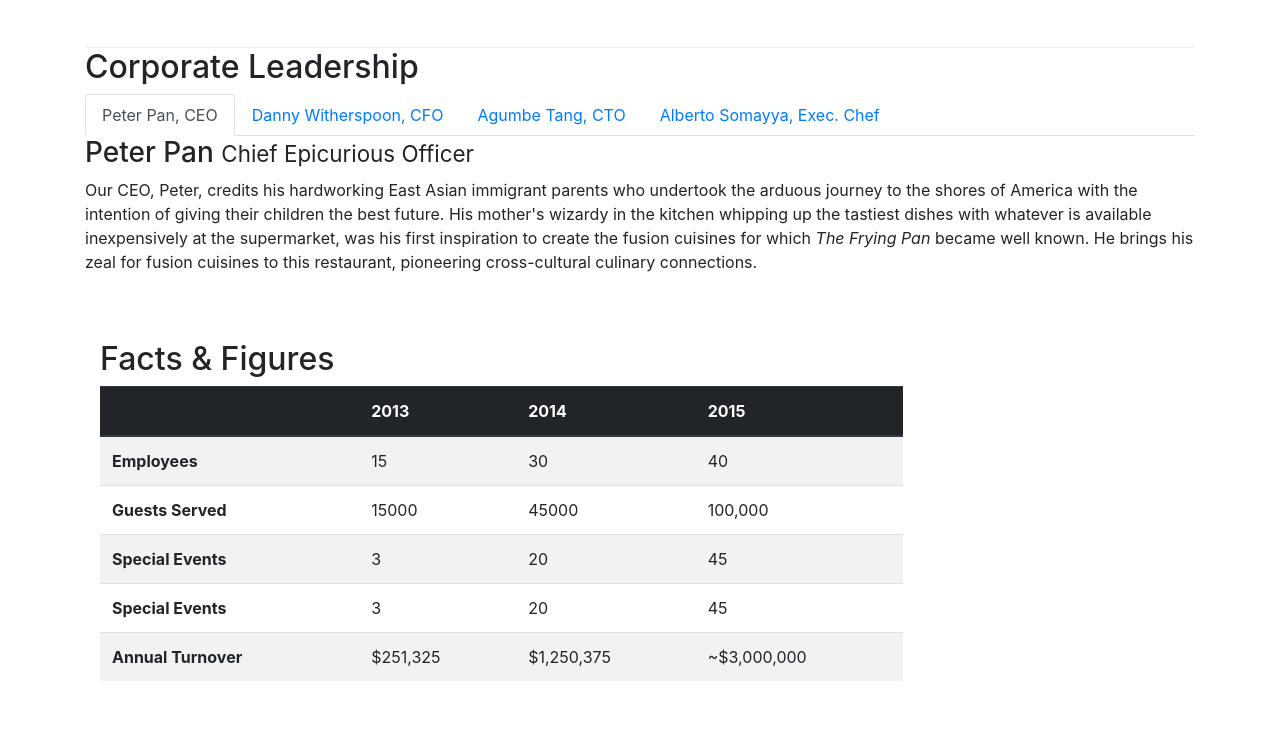
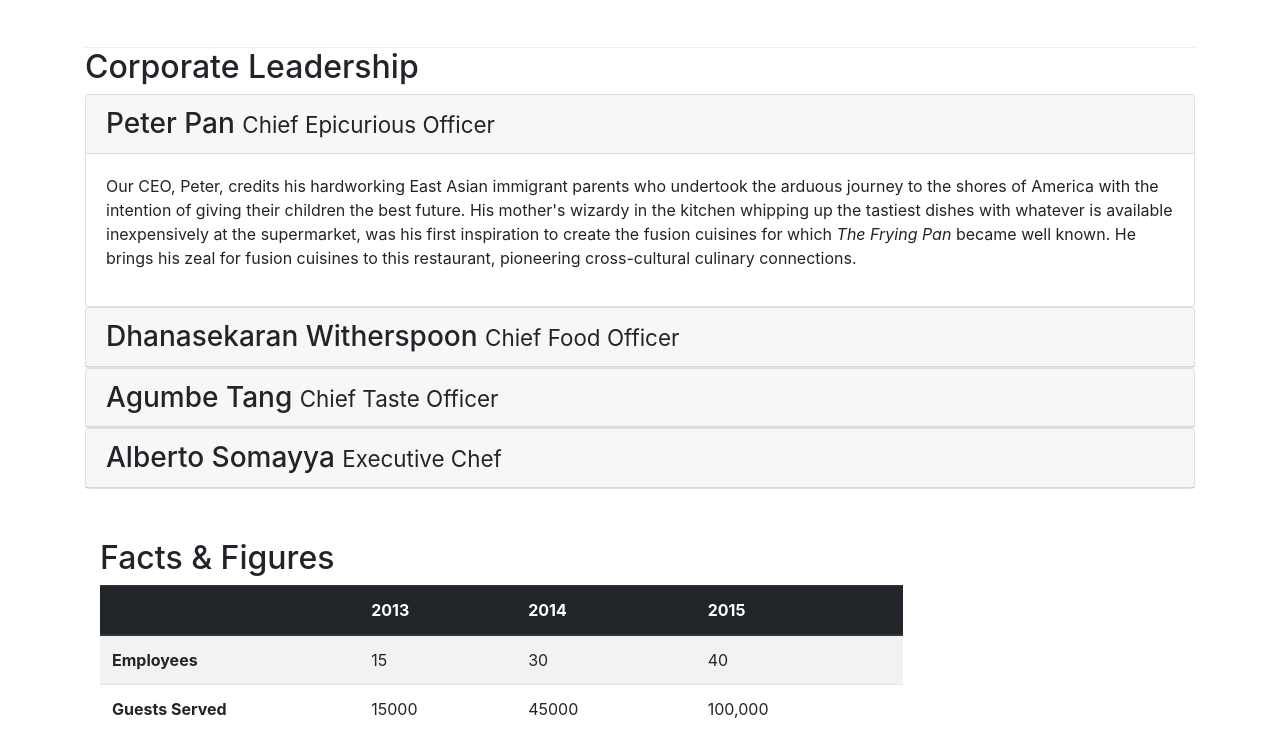
Before and after one commit to evacolas/ConFusion-2, a website: page aboutus.html in a window 1280 px wide. Shown: the part 874-1605 px from the top of the page. Drawn offline with nearby package versions, Linux system fonts and the light colour scheme.

Commit message:
Accordion

```diff
--- a/aboutus.html
+++ b/aboutus.html
@@ -98,48 +98,70 @@
             <div>
             </div>
         </div>
-
-
         <div class="row">
             <div class="col-12">
                 <h2>Corporate Leadership</h2>
-             <ul class="nav nav-tabs">
-                    <li class="nav-item">
-                      <a class="nav-link active" href="#peter"
-                        role="tab" data-toggle="tab">Peter Pan, CEO</a>
-                    </li>
-                    <li class="nav-item">
-                      <a class="nav-link" href="#danny" role="tab"
-                        data-toggle="tab">Danny Witherspoon, CFO</a>
-                    </li>
-                    <li class="nav-item">
-                      <a class="nav-link" href="#agumbe"role="tab"
-                        data-toggle="tab">Agumbe Tang, CTO</a>
-                    </li>
-                    <li class="nav-item">
-                      <a class="nav-link" href="#alberto" role="tab"
-                        data-toggle="tab">Alberto Somayya, Exec. Chef</a>
-                    </li>
-                </ul>
-                <div class="tab-content">
-                    <div role="tabpanel" class="tab-pane fade show active" id="peter">
-                      <h3>Peter Pan <small>Chief Epicurious Officer</small></h3>
+
+                <div id="" ="Accordion">
+                    <div class="card">
+                        <div class="card-header" role="tab" id="peterhead">
+                           <h3 class="mb-0">
+                            <a data-toogle="collapse" data-target="#peter">
+                                Peter Pan <small>Chief Epicurious Officer</small>
+                            </a>
+                        </h3>
+                        </div>
+                    <div class="collapse show" id="peter" data-parent="#accordion">
+                        <div class="card-body">
                              <p class="d-none d-sm-block">Our CEO, Peter, credits his hardworking East Asian immigrant parents who undertook the arduous journey to the shores of America with the intention of giving their children the best future. His mother's wizardy in the kitchen whipping up the tastiest dishes with whatever is available inexpensively at the supermarket, was his first inspiration to create the fusion cuisines for which <em>The Frying Pan</em> became well known. He brings his zeal for fusion cuisines to this restaurant, pioneering cross-cultural culinary connections.</p>
                         </div>
+                      </div>
+                    </div>
 
-                <div role="tabpanel" class="tab-pane fade" id="danny">
-                     <h3>Dhanasekaran Witherspoon <small>Chief Food Officer</small></h3>
+                    <div class="card">
+                        <div class="card-header" role="tab" id="dannyhead">
+                            <h3 class="mb-0">
+                            <a class="collapsed" data-toogle="collapse" data-target="#danny">
+                                Dhanasekaran Witherspoon <small>Chief Food Officer</small>
+                        </a>
+                    </h3>
+                        </div>
+                <div class="collapse" id="danny" data-parent="#accordion">
+                 <div class="card-body">
                     <p class="d-none d-sm-block">Our CFO, Danny, as he is affectionately referred to by his colleagues, comes from a long established family tradition in farming and produce. His experiences growing up on a farm in the Australian outback gave him great appreciation for varieties of food sources. As he puts it in his own words, <em>Everything that runs, wins, and everything that stays, pays!</em></p>
                  </div>
+               </div>
+             </div>
 
-                <div role="tabpanel" class="tab-pane fade" id="agumbe">
-                     <h3>Agumbe Tang <small>Chief Taste Officer</small></h3>
+                  <div class="card">
+                      <div class="card-header" role="tab" id="agumbehead">
+                          <h3 class="mb-0">
+                          <a class="collapsed" data-toogle="collapse" data-target="#agumbe">
+                              Agumbe Tang <small>Chief Taste Officer</small>
+                        </a>
+                    </h3>
+                        </div>
+
+                <div class="collapse" id="agumbe" data-parent="#accordion">
+               <div class="card-body">
                 <p class="d-none d-sm-block">Blessed with the most discerning gustatory sense, Agumbe, our CTO, personally ensures that every dish that we serve meets his exacting tastes. Our chefs dread the tongue lashing that ensues if their dish does not meet his exacting standards. He lives by his motto, <em>You click only if you survive my lick.</em></p>
                </div>
+            </div>
+            </div>
+                <div class="card">
+                  <div class="card-header" role="tab" id="albertohead">
+                     <h3 class="mb-0">
+                         <a class="collapsed" data-toogle="collapse" data-target="#alberto">
+                                Alberto Somayya <small>Executive Chef</small>
+                            </a>
+                        </h3>
+                        </div>
+                    <div class="collapse" id="alberto" data-parent="#accordion">
+                        <div class="card-body">
+                           <p class="d-none d-sm-block">Award winning three-star Michelin chef with wide International experience having worked closely with whos-who in the culinary world, he specializes in creating mouthwatering Indo-Italian fusion experiences. He says, <em>Put together the cuisines from the two craziest cultures, and you get a winning hit! Amma Mia!</em></p>
+                        </div>
+                    </div>
 
-                <div role="tabpanel" class="tab-pane fade" id="alberto somayya">
-                     <h3>Alberto Somayya <small>Executive Chef</small></h3>
-                <p class="d-none d-sm-block">Award winning three-star Michelin chef with wide International experience having worked closely with whos-who in the culinary world, he specializes in creating mouthwatering Indo-Italian fusion experiences. He says, <em>Put together the cuisines from the two craziest cultures, and you get a winning hit! Amma Mia!</em></p>
                  </div>
 
                  </div>
```
Lines whose indentation alone changed are shown as unchanged.
